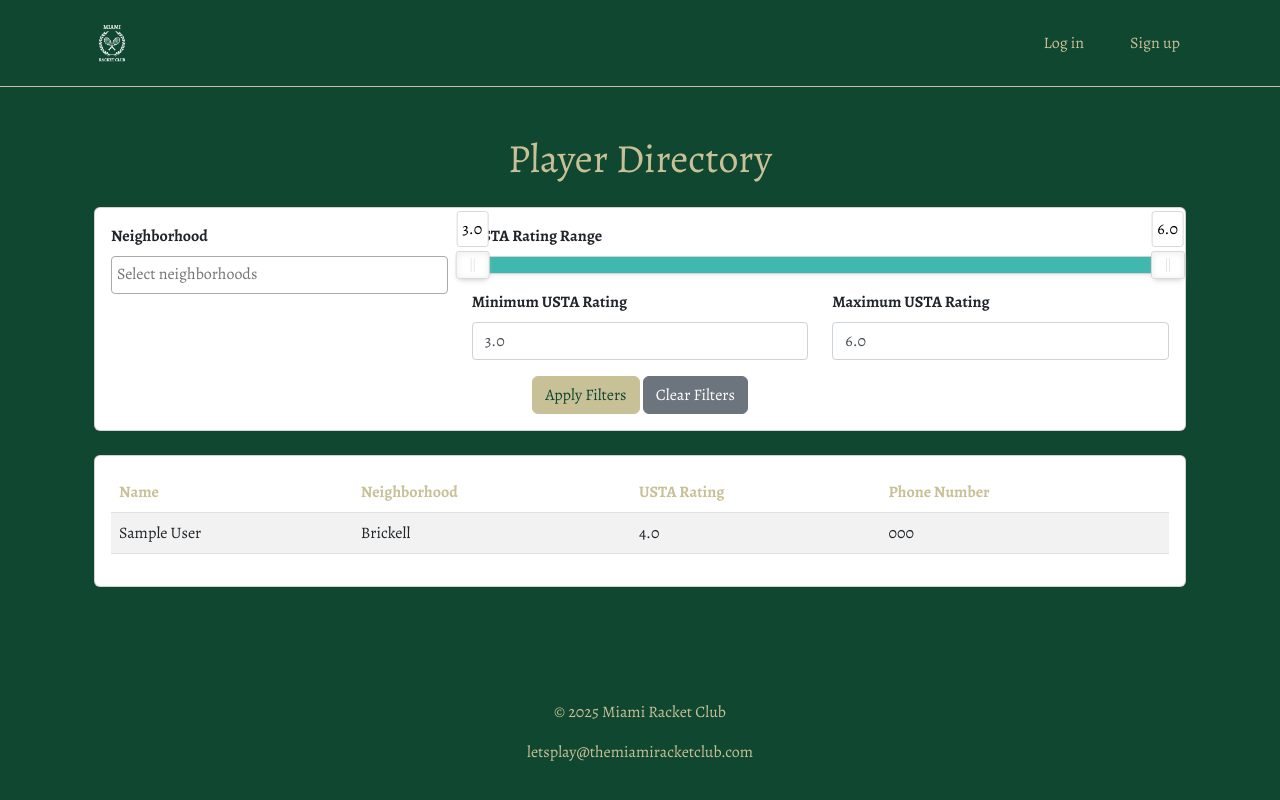
After one commit to vicenteramirezg/miami-racket-club, a Django app: page /player-directory/ in a window 1280 px wide. The commit adds this page. Run offline with Django 5.2, Linux system fonts and the light colour scheme; tables that the repository leaves empty hold one stand-in row (values such as "Sample post"); some libraries are stand-ins or nearby versions.

Commit message:
Added player directory.

```diff
--- a/miami_racket_club/rankings/templates/rankings/base.html
+++ b/miami_racket_club/rankings/templates/rankings/base.html
@@ -157,6 +157,7 @@
                     {% if user.is_authenticated %}
                         <a class="nav-link" href="{% url 'submit_match' %}">Submit Match</a>
                         <a class="nav-link" href="{% url 'leaderboard' %}">Leaderboard</a>
+                        <a class="nav-link" href="{% url 'player_directory' %}">Player Directory</a> <!-- Add this line -->
                         <a class="nav-link" href="{% url 'profile' user.username %}">My Profile</a>
                         <form action="{% url 'logout' %}" method="post" class="d-inline">
                             {% csrf_token %}
--- /dev/null
+++ b/miami_racket_club/rankings/templates/rankings/player_directory.html
@@ -0,0 +1,152 @@
+{% extends 'rankings/base.html' %}
+
+{% block content %}
+<div class="container">
+    <h1 class="my-4 text-center" style="color: #c8c097;">Player Directory</h1>
+
+    <!-- Filter Form -->
+    <div class="card mb-4">
+        <div class="card-body">
+            <form method="get" action="{% url 'player_directory' %}">
+                <div class="row">
+                    <!-- Neighborhood Filter -->
+                    <div class="col-md-4">
+                        <label for="neighborhood" class="form-label">Neighborhood</label>
+                        <select name="neighborhood" id="neighborhood" class="form-select" multiple>
+                            {% for neighborhood in unique_neighborhoods %}
+                                <option value="{{ neighborhood }}" {% if neighborhood in selected_neighborhoods %}selected{% endif %}>
+                                    {{ neighborhood }}
+                                </option>
+                            {% endfor %}
+                        </select>
+                    </div>
+
+                    <!-- USTA Rating Range Filter -->
+                    <div class="col-md-8">
+                        <label for="usta_rating_range" class="form-label">USTA Rating Range</label>
+                        <div id="usta_rating_range" class="mb-3"></div>
+                        <div class="row">
+                            <div class="col-md-6">
+                                <label for="min_rating" class="form-label">Minimum USTA Rating</label>
+                                <input type="number" step="0.1" name="min_rating" id="min_rating" class="form-control" value="{{ min_rating }}">
+                            </div>
+                            <div class="col-md-6">
+                                <label for="max_rating" class="form-label">Maximum USTA Rating</label>
+                                <input type="number" step="0.1" name="max_rating" id="max_rating" class="form-control" value="{{ max_rating }}">
+                            </div>
+                        </div>
+                    </div>
+                </div>
+
+                <!-- Submit Button -->
+                <div class="text-center mt-3">
+                    <button type="submit" class="btn btn-primary" style="background-color: #c8c097; border-color: #c8c097; color: #104730;">Apply Filters</button>
+                    <a href="{% url 'player_directory' %}" class="btn btn-secondary">Clear Filters</a>
+                </div>
+            </form>
+        </div>
+    </div>
+
+    <!-- Player Table -->
+    <div class="card">
+        <div class="card-body">
+            <table class="table table-striped">
+                <thead>
+                    <tr>
+                        <th>Name</th>
+                        <th>Neighborhood</th>
+                        <th>USTA Rating</th>
+                        <th>Phone Number</th>
+                    </tr>
+                </thead>
+                <tbody>
+                    {% for player in players %}
+                        <tr>
+                            <td>{{ player.first_name }} {{ player.last_name }}</td>
+                            <td>{{ player.neighborhood }}</td>
+                            <td>{{ player.usta_rating }}</td>
+                            <td>{{ player.phone_number }}</td>
+                        </tr>
+                    {% empty %}
+                        <tr>
+                            <td colspan="4" class="text-center">No players found.</td>
+                        </tr>
+                    {% endfor %}
+                </tbody>
+            </table>
+        </div>
+    </div>
+</div>
+
+<!-- Include Select2 CSS -->
+<link href="https://cdn.jsdelivr.net/npm/select2@4.1.0-rc.0/dist/css/select2.min.css" rel="stylesheet" />
+
+<!-- Include noUiSlider CSS -->
+<link href="https://cdnjs.cloudflare.com/ajax/libs/noUiSlider/15.7.0/nouislider.min.css" rel="stylesheet" />
+
+<!-- Include jQuery (required for Select2) -->
+<script src="https://code.jquery.com/jquery-3.6.0.min.js"></script>
+
+<!-- Include Select2 JS -->
+<script src="https://cdn.jsdelivr.net/npm/select2@4.1.0-rc.0/dist/js/select2.min.js"></script>
+
+<!-- Include noUiSlider JS -->
+<script src="https://cdnjs.cloudflare.com/ajax/libs/noUiSlider/15.7.0/nouislider.min.js"></script>
+
+<!-- Initialize Select2 -->
+<script>
+    $(document).ready(function() {
+        $('#neighborhood').select2({
+            placeholder: "Select neighborhoods",
+            allowClear: true
+        });
+    });
+</script>
+
+<!-- Initialize noUiSlider -->
+<script>
+    document.addEventListener('DOMContentLoaded', function () {
+        const slider = document.getElementById('usta_rating_range');
+        const minInput = document.getElementById('min_rating');
+        const maxInput = document.getElementById('max_rating');
+
+        noUiSlider.create(slider, {
+            start: [{{ min_rating|default:3.0 }}, {{ max_rating|default:6.0 }}], // Default range
+            connect: true, // Connects the two handles
+            range: {
+                'min': 3.0, // Minimum USTA rating
+                'max': 6.0  // Maximum USTA rating
+            },
+            step: 0.1, // Increment by 0.1
+            tooltips: true, // Show tooltips on handles
+            format: {
+                to: function (value) {
+                    return value.toFixed(1); // Display one decimal place
+                },
+                from: function (value) {
+                    return parseFloat(value); // Parse as float
+                }
+            }
+        });
+
+        // Update input fields when slider changes
+        slider.noUiSlider.on('update', function (values, handle) {
+            const value = values[handle];
+            if (handle === 0) {
+                minInput.value = value;
+            } else {
+                maxInput.value = value;
+            }
+        });
+
+        // Update slider when input fields change
+        minInput.addEventListener('change', function () {
+            slider.noUiSlider.set([this.value, null]);
+        });
+
+        maxInput.addEventListener('change', function () {
+            slider.noUiSlider.set([null, this.value]);
+        });
+    });
+</script>
+{% endblock %}
--- a/miami_racket_club/rankings/urls.py
+++ b/miami_racket_club/rankings/urls.py
@@ -3,5 +3,6 @@ from . import views
 
 urlpatterns = [
     path('submit/', views.submit_match, name='submit_match'),
+    path('player-directory/', views.player_directory, name='player_directory'),
     path('leaderboard/', views.leaderboard, name='leaderboard')
 ]
--- a/miami_racket_club/rankings/views.py
+++ b/miami_racket_club/rankings/views.py
@@ -1,5 +1,6 @@
 from django.shortcuts import render, redirect, get_object_or_404
 from django.contrib.auth import login
+from django.db.models import Q
 from django.contrib.auth.forms import UserCreationForm
 from django.urls import reverse_lazy
 from django.views.generic import CreateView
@@ -281,3 +282,32 @@ class SignUpView(CreateView):
         # Log the user in
         login(self.request, user)
         return redirect(self.success_url)
+
+def player_directory(request):
+    # Get all players ordered alphabetically by default
+    players = Player.objects.order_by('first_name', 'last_name')
+
+    # Initialize filter variables
+    neighborhoods = request.GET.getlist('neighborhood')  # Multiple neighborhoods can be selected
+    min_rating = request.GET.get('min_rating')
+    max_rating = request.GET.get('max_rating')
+
+    # Apply filters if provided
+    if neighborhoods:
+        players = players.filter(neighborhood__in=neighborhoods)
+    if min_rating:
+        players = players.filter(usta_rating__gte=float(min_rating))
+    if max_rating:
+        players = players.filter(usta_rating__lte=float(max_rating))
+
+    # Get unique neighborhoods for the filter dropdown
+    unique_neighborhoods = Player.objects.values_list('neighborhood', flat=True).distinct().order_by('neighborhood')
+
+    context = {
+        'players': players,
+        'unique_neighborhoods': unique_neighborhoods,
+        'selected_neighborhoods': neighborhoods,
+        'min_rating': min_rating,
+        'max_rating': max_rating,
+    }
+    return render(request, 'rankings/player_directory.html', context)
```
